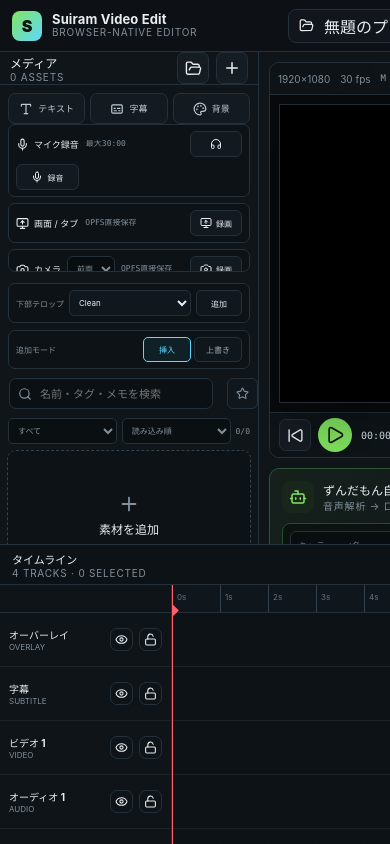
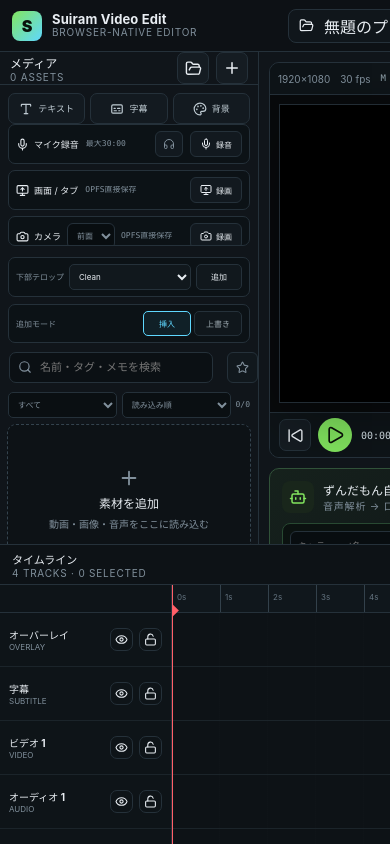
Before and after one commit to godrenkon/video_edit, a React (Vite) app: page / in a window 390 px wide. Shown: the top 844 px of the page. Built offline with nearby package versions, Linux system fonts and the light colour scheme.

Commit message:
style: add microphone monitor and countdown states

```diff
--- a/src/microphone-recorder.css
+++ b/src/microphone-recorder.css
@@ -1,4 +1,4 @@
-.micRecorderRow { margin: 0 8px 6px; padding: 6px 7px; display: grid; grid-template-columns: auto minmax(0,1fr) auto; gap: 7px; align-items: center; border: 1px solid var(--line); border-radius: 7px; background: #0c1216; }
+.micRecorderRow { margin: 0 8px 6px; padding: 6px 7px; display: grid; grid-template-columns: auto minmax(0,1fr) 28px auto; gap: 7px; align-items: center; border: 1px solid var(--line); border-radius: 7px; background: #0c1216; }
 .micRecorderLabel { display: inline-flex; align-items: center; gap: 5px; font-size: 9px; color: var(--text); white-space: nowrap; }
 .micRecorderStatus { min-width: 0; overflow: hidden; text-overflow: ellipsis; white-space: nowrap; color: var(--muted); font: 500 8px/1 ui-monospace, SFMono-Regular, Menlo, monospace; }
 .micRecorderStatus.error { color: #ff9a9a; }
@@ -6,3 +6,7 @@
 .micRecorderRow button.stop, .micRecorderRow.recording { border-color: rgba(255,105,105,.48); }
 .micRecorderRow button.stop { color: #ff9a9a; background: rgba(255,80,80,.08); }
 .micRecorderRow button:disabled { opacity: .45; cursor: default; }
+
+.micRecorderRow button.monitor { min-width: 28px; width: 28px; padding: 0; color: var(--muted); }
+.micRecorderRow button.monitor.active { color: #5fd8ff; border-color: rgba(95,216,255,.45); background: rgba(95,216,255,.08); }
+.micRecorderRow.counting { border-color: rgba(95,216,255,.45); }
```
